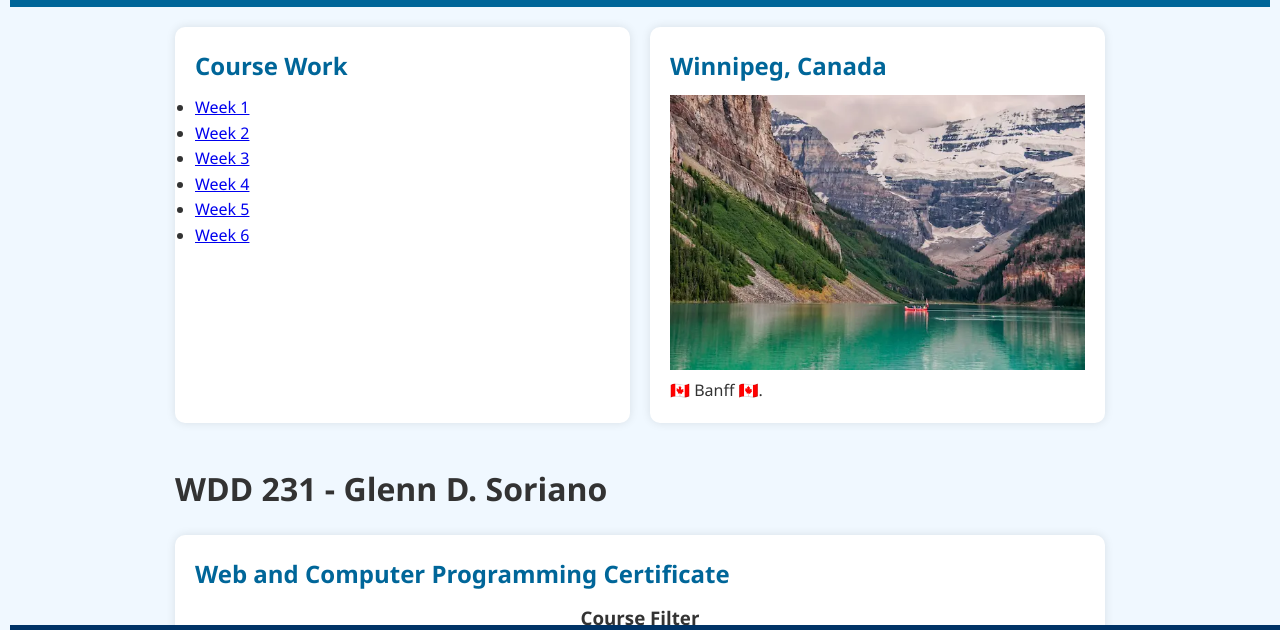
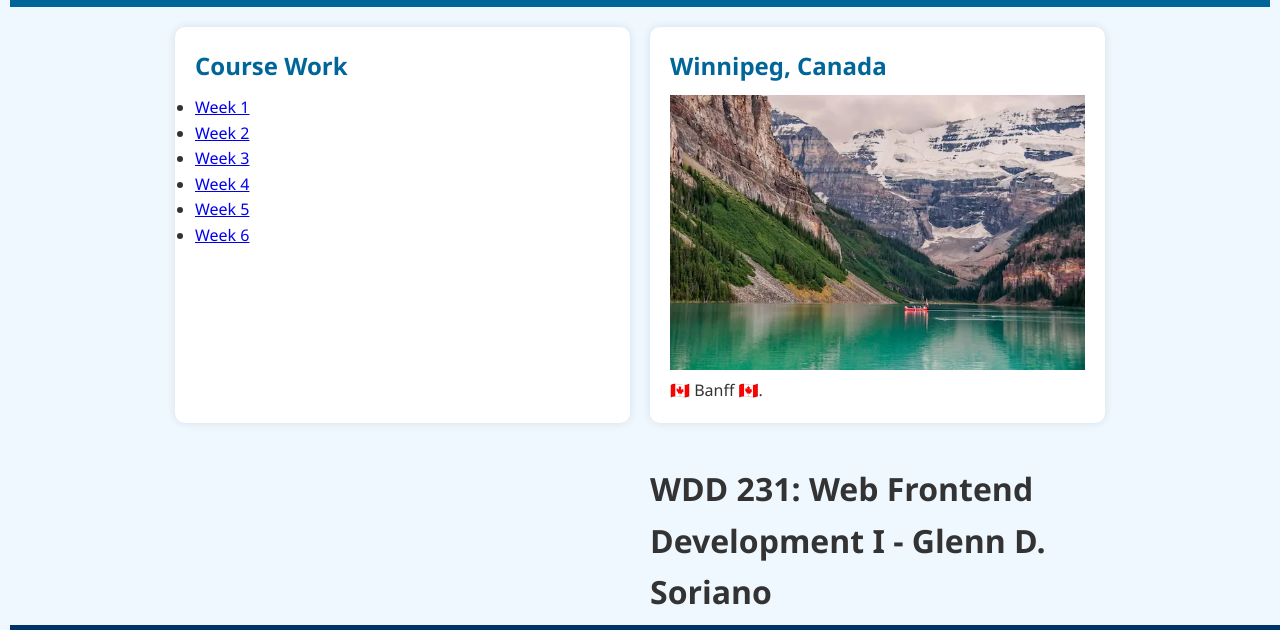
Before and after one commit to glenn-d-soriano/wdd231, a plain HTML site: page index.html in a window 1280 px wide. Shown: the part 99-729 px from the top of the page. Drawn offline with Linux system fonts and the light colour scheme.

Commit message:
chamber project

```diff
--- a/index.html
+++ b/index.html
@@ -35,7 +35,7 @@
     </header>
 
     <main class="main-grid">
-        <h1>WDD 231 - Glenn D. Soriano</h1> <!-- Page title for SEO -->
+        <h1><h1>WDD 231: Web Frontend Development I - Glenn D. Soriano</h1></h1> <!-- Page title for SEO -->
 
         <!-- Course Work Section -->
         <section class="card course-work">
```
